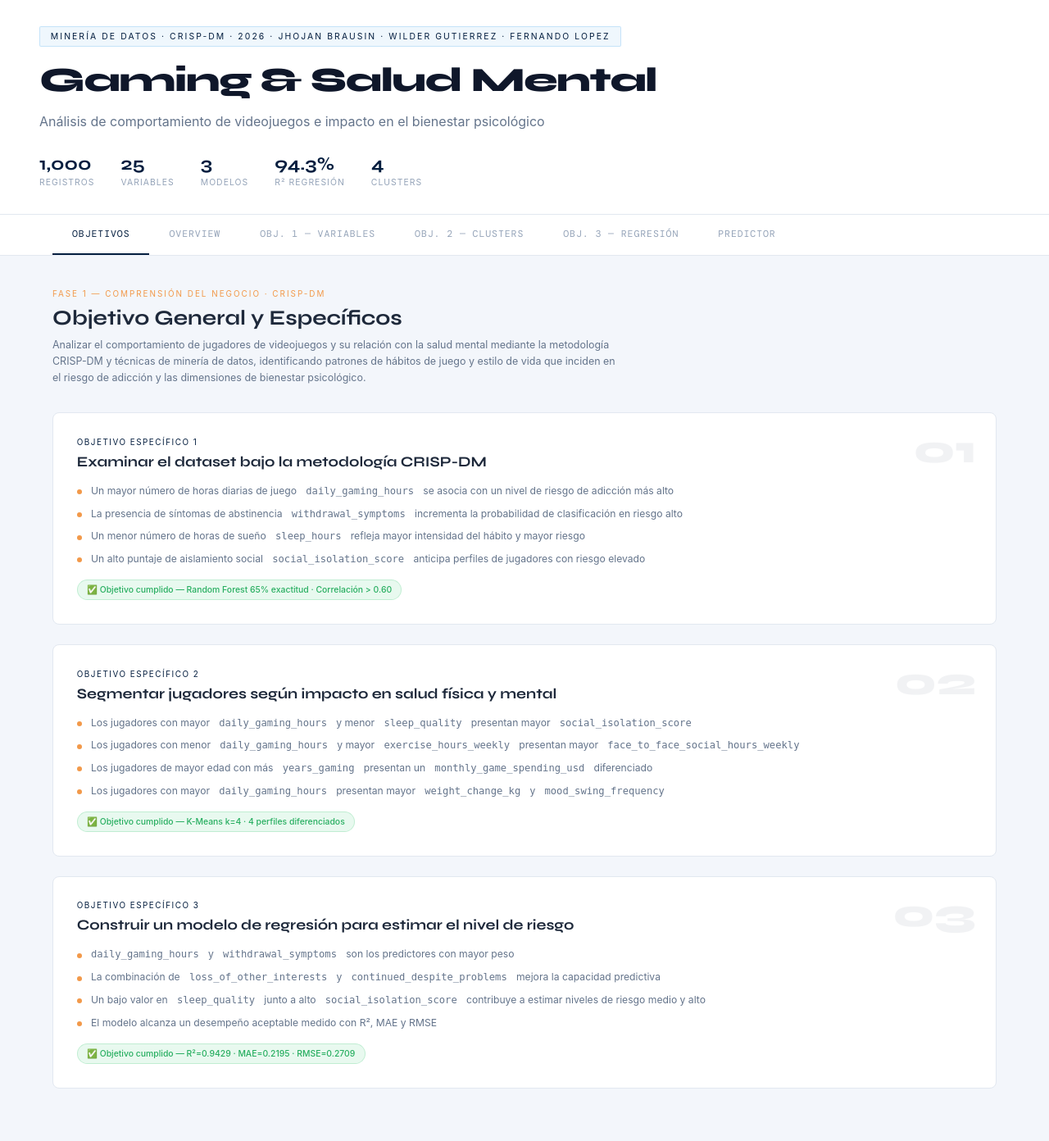
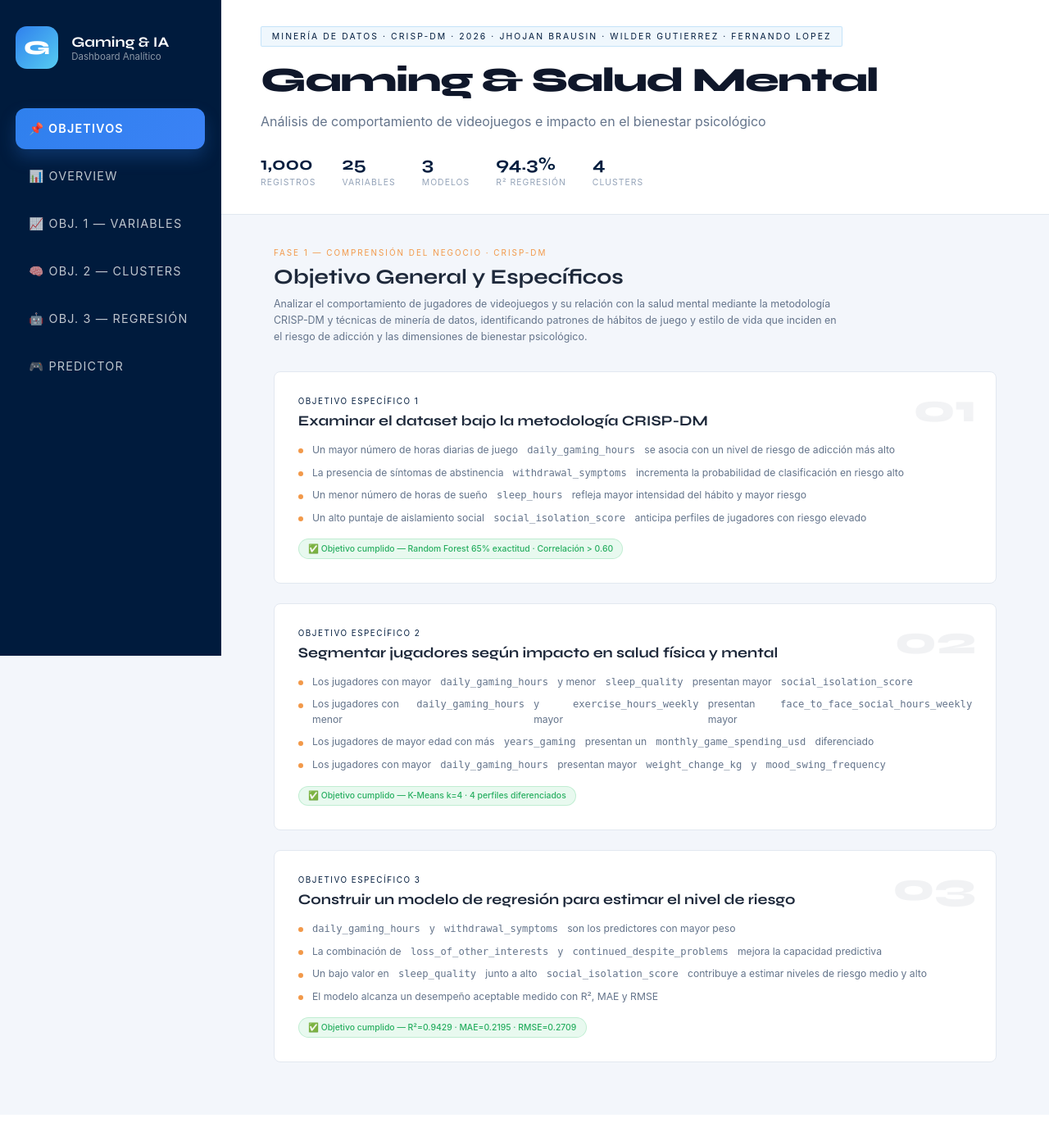
Before and after one commit to jhojanBrausin/Dashboard-Gaming-and-Mental-Health, a FastAPI app: page / in a window 1280 px wide. Shown: the whole page at 82% size. After the commit the page ends 1296 px from the top, so only its background shows below. Run offline with FastAPI, Linux system fonts and the light colour scheme; parts of the project's set-up code (start-up, migrations or seed data) failed here and were passed over; some libraries are stand-ins or nearby versions; some web fonts are replaced.

Commit message:
Visual decente v2

```diff
--- a/static/Styles.css
+++ b/static/Styles.css
@@ -627,3 +627,169 @@ svg { width: 100%; overflow: visible; }
     nav { overflow-x: auto; }
     .header-stats { flex-wrap: wrap; gap: 1rem; }
 }
+
+/* ===== LAYOUT ===== */
+
+.layout {
+
+    display: flex;
+
+    min-height: 100vh;
+}
+
+/* ===== SIDEBAR ===== */
+
+.sidebar {
+
+    width: 270px;
+
+    background: #001b3d;
+
+    color: white;
+
+    padding: 2rem 1.2rem;
+
+    display: flex;
+
+    flex-direction: column;
+
+    border-right: 1px solid rgba(255,255,255,0.05);
+
+    position: fixed;
+
+    top: 0;
+    left: 0;
+    bottom: 0;
+}
+
+/* ===== LOGO ===== */
+
+.sidebar-logo {
+
+    display: flex;
+
+    align-items: center;
+
+    gap: 1rem;
+
+    margin-bottom: 3rem;
+}
+
+.logo-circle {
+
+    width: 52px;
+
+    height: 52px;
+
+    border-radius: 14px;
+
+    background: linear-gradient(
+        135deg,
+        #2f80ed,
+        #56ccf2
+    );
+
+    display: flex;
+
+    align-items: center;
+
+    justify-content: center;
+
+    font-size: 1.5rem;
+
+    font-weight: 800;
+
+    font-family: 'Syne', sans-serif;
+}
+
+.logo-title {
+
+    font-family: 'Syne', sans-serif;
+
+    font-size: 1.1rem;
+
+    font-weight: 700;
+}
+
+.logo-sub {
+
+    font-size: 0.72rem;
+
+    color: rgba(255,255,255,0.55);
+}
+
+/* ===== MENU ===== */
+
+.sidebar-menu {
+
+    display: flex;
+
+    flex-direction: column;
+
+    gap: 0.5rem;
+}
+
+/* ===== NAV BUTTON ===== */
+
+.nav-btn {
+
+    background: transparent;
+
+    border: none;
+
+    color: rgba(255,255,255,0.75);
+
+    padding: 1rem 1rem;
+
+    border-radius: 12px;
+
+    text-align: left;
+
+    font-size: 0.9rem;
+
+    cursor: pointer;
+
+    transition: all 0.2s ease;
+
+    font-family: 'Inter', sans-serif;
+
+    display: flex;
+
+    align-items: center;
+
+    gap: 0.8rem;
+}
+
+.nav-btn:hover {
+
+    background: rgba(255,255,255,0.08);
+
+    color: white;
+}
+
+.nav-btn.active {
+
+    background: linear-gradient(
+        135deg,
+        #2f80ed,
+        #3b82f6
+    );
+
+    color: white;
+
+    font-weight: 600;
+
+    box-shadow:
+        0 10px 20px rgba(47,128,237,0.25);
+}
+
+/* ===== CONTENT ===== */
+
+.content-area {
+
+    margin-left: 270px;
+
+    width: calc(100% - 270px);
+
+    min-height: 100vh;
+}
--- a/templates/index.html
+++ b/templates/index.html
@@ -12,29 +12,100 @@
 
 <div class="tooltip" id="tooltip"></div>
 
+<div class="layout">
+
+    <!-- ===== SIDEBAR ===== -->
+    <aside class="sidebar">
+
+        <div class="sidebar-logo">
+
+            <div class="logo-circle">G</div>
+
+            <div>
+                <div class="logo-title">Gaming & IA</div>
+                <div class="logo-sub">Dashboard Analítico</div>
+            </div>
+
+        </div>
+
+        <div class="sidebar-menu">
+
+            <button class="nav-btn active" onclick="showSection('objetivos', this)">
+                📌 Objetivos
+            </button>
+
+            <button class="nav-btn" onclick="showSection('overview', this)">
+                📊 Overview
+            </button>
+
+            <button class="nav-btn" onclick="showSection('obj1', this)">
+                📈 Obj. 1 — Variables
+            </button>
+
+            <button class="nav-btn" onclick="showSection('obj2', this)">
+                🧠 Obj. 2 — Clusters
+            </button>
+
+            <button class="nav-btn" onclick="showSection('obj3', this)">
+                🤖 Obj. 3 — Regresión
+            </button>
+
+            <button class="nav-btn" onclick="showSection('predictor', this)">
+                🎮 Predictor
+            </button>
+
+        </div>
+
+    </aside>
+
+    <!-- ===== CONTENT ===== -->
+    <div class="content-area">
+
         <!-- ===== HEADER ===== -->
         <header>
-  <div class="header-badge">Minería de datos · CRISP-DM · 2026 · Jhojan Brausin · Wilder Gutierrez · Fernando Lopez</div>
+
+            <div class="header-badge">
+                Minería de datos · CRISP-DM · 2026 · Jhojan Brausin ·
+                Wilder Gutierrez · Fernando Lopez
+            </div>
+
             <h1>Gaming & Salud Mental</h1>
-  <p class="header-sub">Análisis de comportamiento de videojuegos e impacto en el bienestar psicológico</p>
+
+            <p class="header-sub">
+                Análisis de comportamiento de videojuegos e impacto
+                en el bienestar psicológico
+            </p>
+
             <div class="header-stats">
-    <div class="hstat"><span class="hstat-val">1,000</span><span class="hstat-label">Registros</span></div>
-    <div class="hstat"><span class="hstat-val">25</span><span class="hstat-label">Variables</span></div>
-    <div class="hstat"><span class="hstat-val">3</span><span class="hstat-label">Modelos</span></div>
-    <div class="hstat"><span class="hstat-val">94.3%</span><span class="hstat-label">R² Regresión</span></div>
-    <div class="hstat"><span class="hstat-val">4</span><span class="hstat-label">Clusters</span></div>
+
+                <div class="hstat">
+                    <span class="hstat-val">1,000</span>
+                    <span class="hstat-label">Registros</span>
                 </div>
+
+                <div class="hstat">
+                    <span class="hstat-val">25</span>
+                    <span class="hstat-label">Variables</span>
+                </div>
+
+                <div class="hstat">
+                    <span class="hstat-val">3</span>
+                    <span class="hstat-label">Modelos</span>
+                </div>
+
+                <div class="hstat">
+                    <span class="hstat-val">94.3%</span>
+                    <span class="hstat-label">R² Regresión</span>
+                </div>
+
+                <div class="hstat">
+                    <span class="hstat-val">4</span>
+                    <span class="hstat-label">Clusters</span>
+                </div>
+
+            </div>
+
         </header>
-
-<!-- ===== NAV ===== -->
-<nav>
-  <button class="nav-btn active"  onclick="showSection('objetivos', this)">Objetivos</button>
-  <button class="nav-btn"         onclick="showSection('overview', this)">Overview</button>
-  <button class="nav-btn"         onclick="showSection('obj1', this)">Obj. 1 — Variables</button>
-  <button class="nav-btn"         onclick="showSection('obj2', this)">Obj. 2 — Clusters</button>
-  <button class="nav-btn"         onclick="showSection('obj3', this)">Obj. 3 — Regresión</button>
-  <button class="nav-btn"         onclick="showSection('predictor', this)">Predictor</button>
-</nav>
 
 <main>
 
@@ -378,6 +449,10 @@
 
         </main>
 
+    </div>
+
+</div>
+
 <script src="/static/scripts.js?v=1"></script>
+
 </body>
-</html>
```
Also changed, not shown: static/scripts.js (+37 -8 lines). Lines whose indentation alone changed are shown as unchanged.
